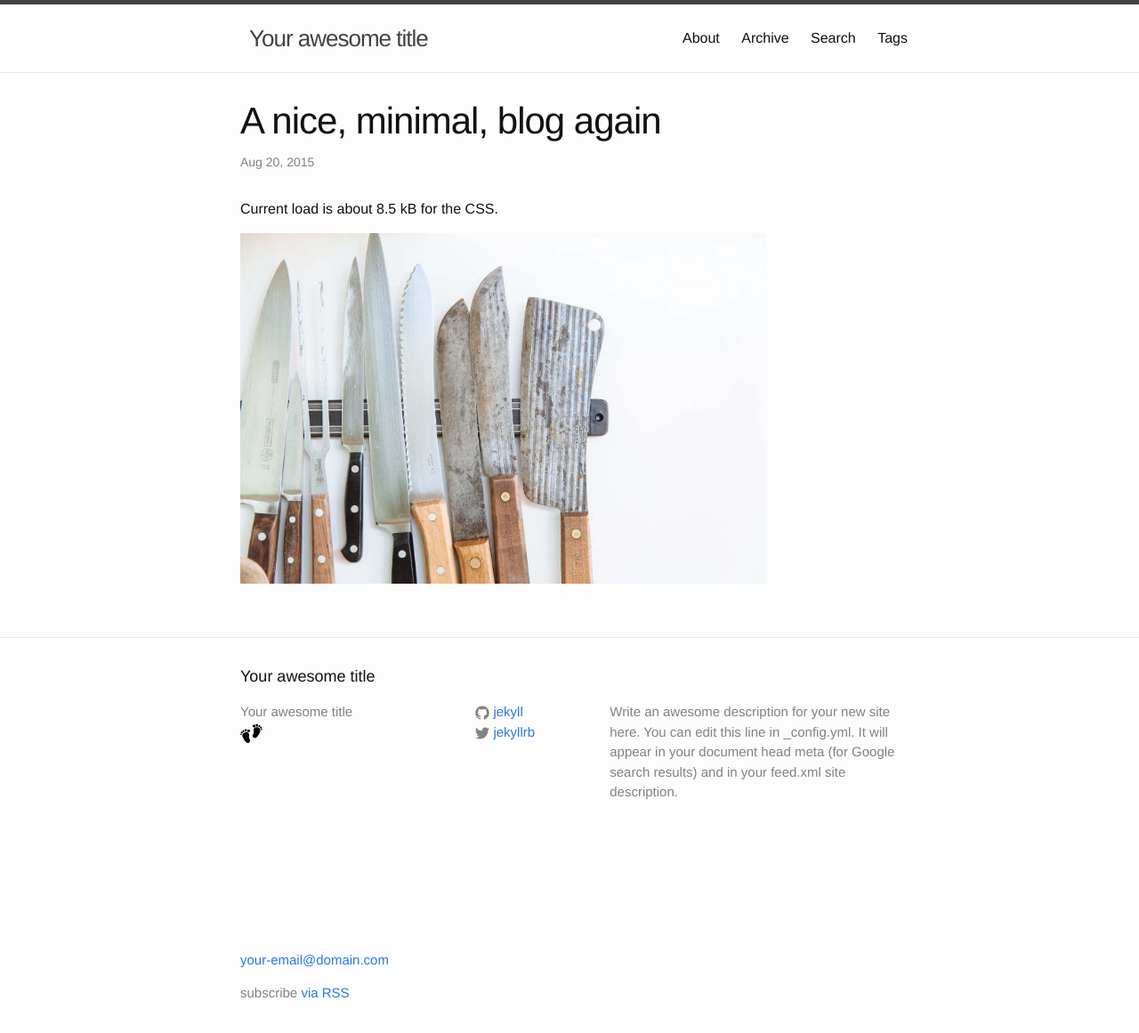
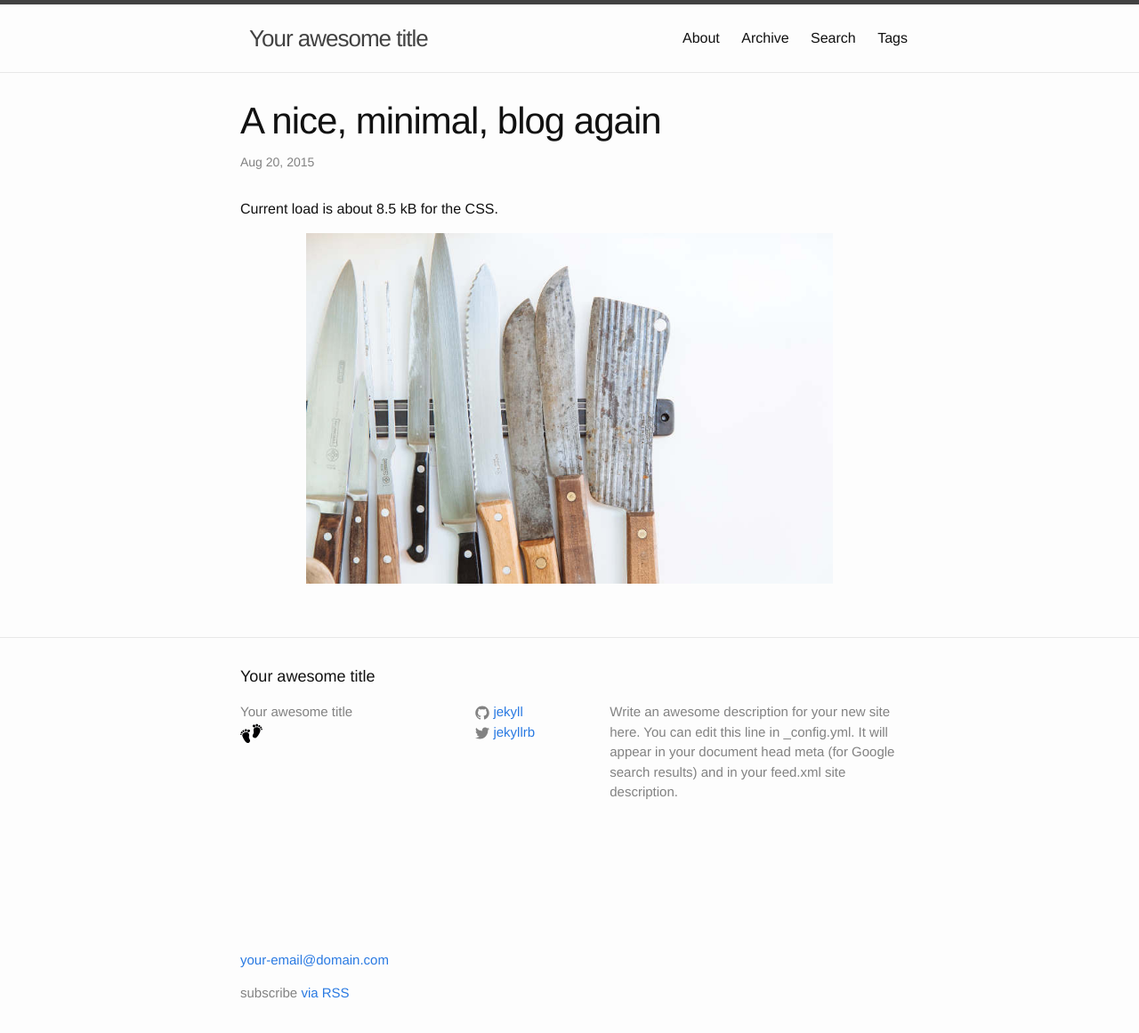
Before and after one commit to schollz/jekyll-tinyfeet, a Jekyll site: the page built from _posts/2015-08-20-minimal-jekyll2.md, in a window 1280 px wide and 1188 px high. Shown: the top 1161 px of the window at 89% size. Built offline with Jekyll 4.4.1, drawn with Linux system fonts in a browser that asks for light colours; Markdown is read by kramdown in place of the engine named in the settings.

Commit message:
Update _base.scss

```diff
--- a/_sass/_base.scss
+++ b/_sass/_base.scss
@@ -43,8 +43,8 @@ ul, ol, dl, figure,
 img {
     max-width: 80%;
     vertical-align: middle;
-    margin-left: auto;
-    margin-right: auto;
+    display: block;
+    margin: 0 auto;
 }
 
 
```
